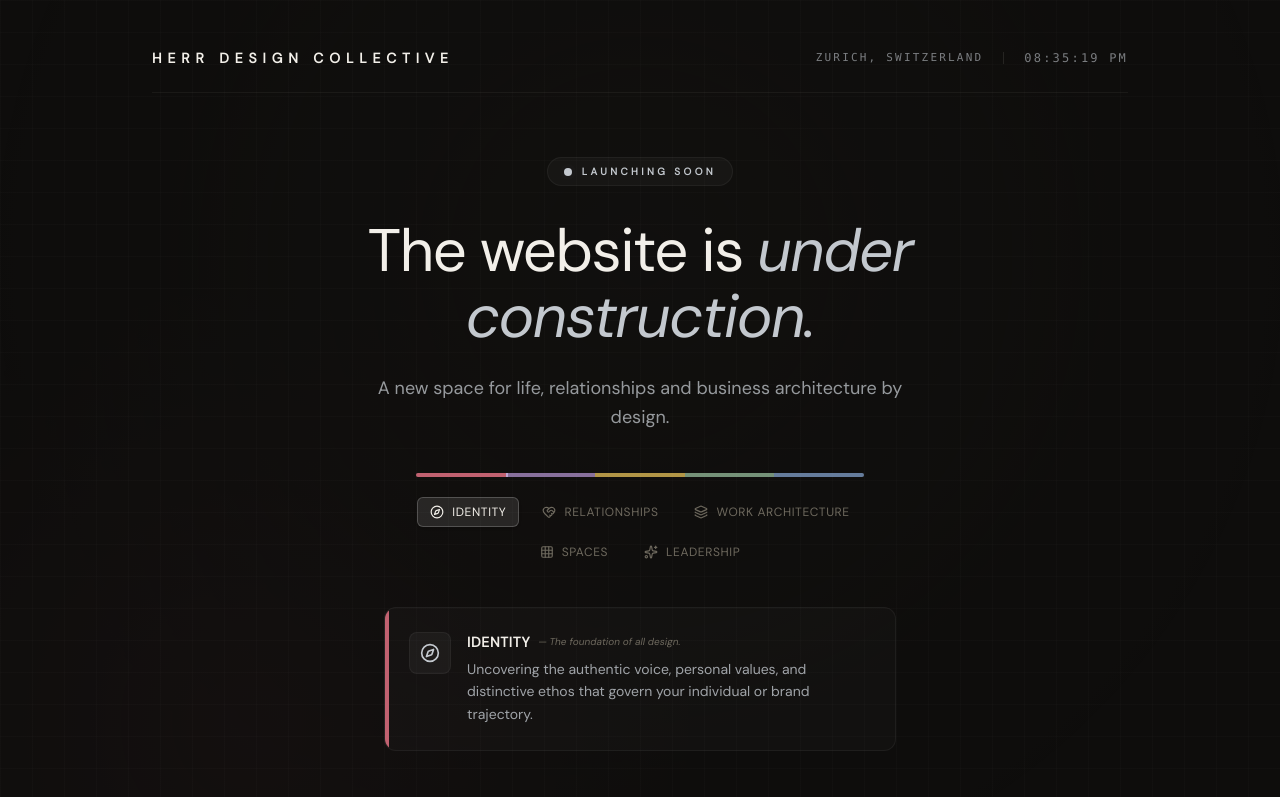
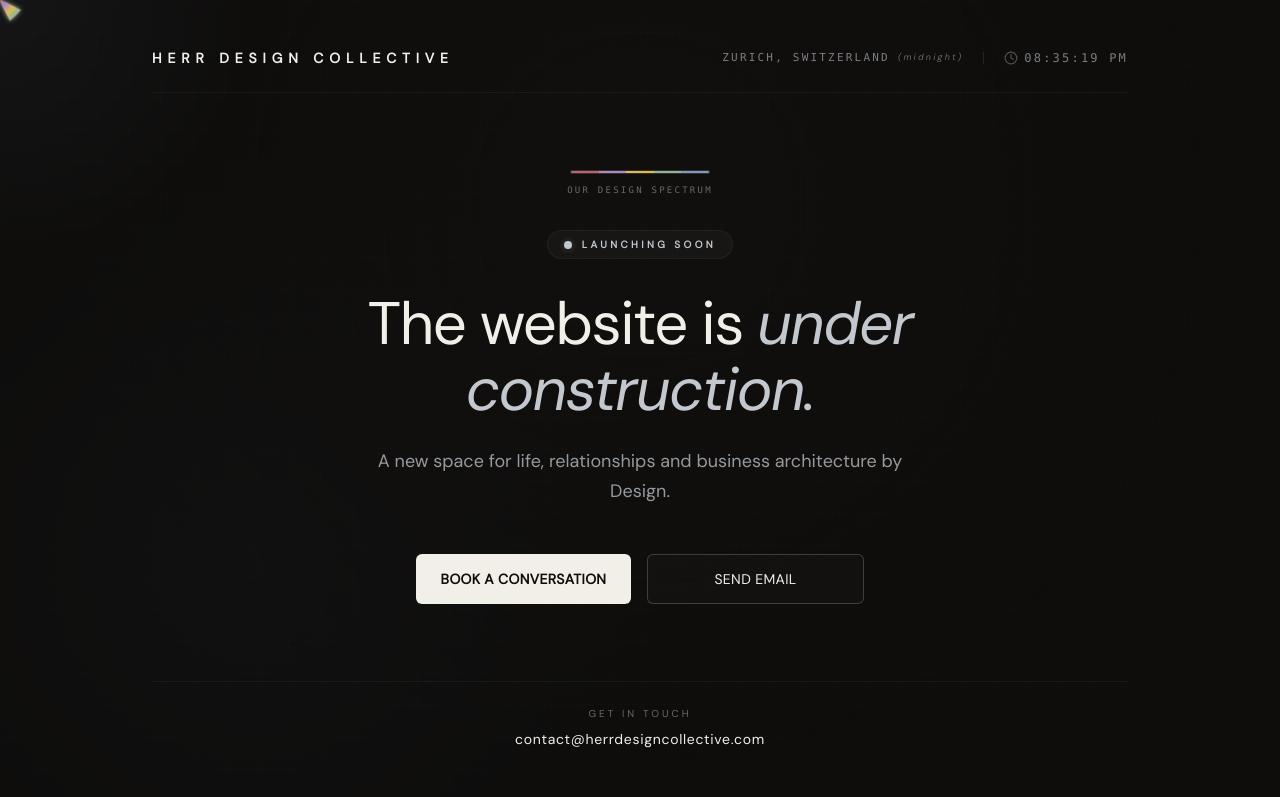
Before and after one commit to antonioherrera10/herr-design-collective, a React (Vite) app: page / in a window 1280 px wide. Shown: the top 797 px of the page. Built offline with nearby package versions, Linux system fonts and the light colour scheme.

Commit message:
refactor: simplify App component by removing unused motifs

```diff
--- a/src/App.tsx
+++ b/src/App.tsx
@@ -1,132 +1,172 @@
-import { useState, useEffect, FormEvent } from "react";
+import { useState, useEffect } from "react";
 import { motion, AnimatePresence } from "motion/react";
-import {
-  Compass,
-  HeartHandshake,
-  Layers,
-  Grid,
-  Sparkles,
-  Check,
-  ArrowRight,
-  Mail,
-  Calendar,
-  Clock,
-  MapPin,
-  Send
-} from "lucide-react";
+import { Clock } from "lucide-react";
 
-// Colors matched to the CSS prompt variables
-interface Motif {
-  id: string;
+interface Atmosphere {
   name: string;
-  color: string;
-  colorCode: string;
-  icon: any;
-  description: string;
-  philosophy: string;
+  glowColor: string;
 }
 
-const MOTIFS: Motif[] = [
-  {
-    id: "identity",
-    name: "Identity",
-    color: "bg-identity",
-    colorCode: "#C16170",
-    icon: Compass,
-    description: "The foundation of all design.",
-    philosophy: "Uncovering the authentic voice, personal values, and distinctive ethos that govern your individual or brand trajectory."
-  },
-  {
-    id: "relationships",
-    name: "Relationships",
-    color: "bg-relationships",
-    colorCode: "#A98AC4",
-    icon: HeartHandshake,
-    description: "Designing the bridges.",
-    philosophy: "Fostering deep, intentional resonance and structured harmony in how humans connect, collaborate, and co-create."
-  },
-  {
-    id: "work",
-    name: "Work Architecture",
-    color: "bg-work",
-    colorCode: "#E0BB52",
-    icon: Layers,
-    description: "Systems for vision flow.",
-    philosophy: "Creating systemic frameworks, tailored workflows, and scalable systems that convert pure vision into sustainable real-world impact."
-  },
-  {
-    id: "spaces",
-    name: "Spaces",
-    color: "bg-spaces",
-    colorCode: "#8FB694",
-    icon: Grid,
-    description: "Acoustic and spatial integrity.",
-    philosophy: "Curating balanced, physical and digital environments that inspire profound focus, ease, elegance, and intentional living."
-  },
-  {
-    id: "leadership",
-    name: "Leadership",
-    color: "bg-leadership",
-    colorCode: "#7B9AC4",
-    icon: Sparkles,
-    description: "Conscious stewardship.",
-    philosophy: "Forging authentic frameworks of presence and guidance that empower collectives to navigate deep complexity with poise and clarity."
+const getAtmosphere = (hour: number): Atmosphere => {
+  if (hour >= 5 && hour < 9) {
+    return { name: "Celestial Dawn", glowColor: "#C16170" };
+  } else if (hour >= 9 && hour < 17) {
+    return { name: "Solar Midday", glowColor: "#E0BB52" };
+  } else if (hour >= 17 && hour < 21) {
+    return { name: "Amethyst Dusk", glowColor: "#A98AC4" };
+  } else {
+    return { name: "Cosmic Midnight", glowColor: "#7B9AC4" };
   }
-];
+};
 
 export default function App() {
-  const [selectedMotif, setSelectedMotif] = useState<Motif>(MOTIFS[0]);
-  const [email, setEmail] = useState("");
-  const [isSubscribed, setIsSubscribed] = useState(false);
   const [currentTime, setCurrentTime] = useState("");
+  const [atmosphere, setAtmosphere] = useState<Atmosphere>({ name: "Solar Midday", glowColor: "#E0BB52" });
+  const [mousePos, setMousePos] = useState({ x: 0, y: 0 });
+  const [isHovered, setIsHovered] = useState(false);
+  const [isClicked, setIsClicked] = useState(false);
+  const [hoveredMotif, setHoveredMotif] = useState<string | null>(null);
 
-  // Format current local time dynamically
+  // Track cursor position for the ambient cursor aura and custom cursor element
+  useEffect(() => {
+    const handleMouseMove = (e: MouseEvent) => {
+      setMousePos({ x: e.clientX, y: e.clientY });
+    };
+    const handleMouseDown = () => setIsClicked(true);
+    const handleMouseUp = () => setIsClicked(false);
+
+    window.addEventListener("mousemove", handleMouseMove);
+    window.addEventListener("mousedown", handleMouseDown);
+    window.addEventListener("mouseup", handleMouseUp);
+
+    return () => {
+      window.removeEventListener("mousemove", handleMouseMove);
+      window.removeEventListener("mousedown", handleMouseDown);
+      window.removeEventListener("mouseup", handleMouseUp);
+    };
+  }, []);
+
+  // Format current Zurich/local time dynamically & calculate dynamic atmospheres
   useEffect(() => {
     const updateTime = () => {
       const now = new Date();
-      setCurrentTime(now.toLocaleTimeString([], { hour: '2-digit', minute: '2-digit', second: '2-digit' }));
+
+      const zurichTimeStr = now.toLocaleTimeString("en-US", {
+        timeZone: "Europe/Zurich",
+        hour12: false,
+        hour: "numeric",
+        minute: "2-digit",
+        second: "2-digit"
+      });
+
+      const userTimeStr = now.toLocaleTimeString([], { hour: '2-digit', minute: '2-digit', second: '2-digit' });
+      setCurrentTime(userTimeStr);
+
+      const zurichHour = parseInt(zurichTimeStr.split(":")[0], 10);
+      setAtmosphere(getAtmosphere(zurichHour));
     };
+
     updateTime();
     const interval = setInterval(updateTime, 1000);
     return () => clearInterval(interval);
   }, []);
 
-  const handleSubscribe = (e: FormEvent) => {
-    e.preventDefault();
-    if (email.trim() && email.includes("@")) {
-      // Simulate/Save to LocalStorage
-      const subscribers = JSON.parse(localStorage.getItem("herr_subscribers") || "[]");
-      subscribers.push({ email, timestamp: new Date().toISOString() });
-      localStorage.setItem("herr_subscribers", JSON.stringify(subscribers));
-
-      setIsSubscribed(true);
-      setTimeout(() => {
-        setEmail("");
-      }, 3000);
-    }
-  };
+  // Frame paths for clean custom morphing cursor (4 matching control points)
+  const trianglePath = "M 4 4 L 20 12 L 12 20 L 4 4 Z";
+  const squarePath = "M 4 4 L 20 4 L 20 20 L 4 20 Z";
 
   return (
-    <div className="min-h-screen bg-ink text-warm-white font-sans flex flex-col relative overflow-hidden select-none">
+    <div
+      className="min-h-screen bg-ink text-warm-white font-sans flex flex-col relative overflow-hidden select-none md:cursor-none"
+      onMouseEnter={() => setIsHovered(true)}
+      onMouseLeave={() => setIsHovered(false)}
+    >
 
-      {/* Background Radial Ambient Accents */}
+      {/* Dynamic Spectrum Custom Floating Cursor */}
+      {isHovered && (
+        <motion.div
+          className="fixed pointer-events-none z-50 hidden md:block"
+          style={{
+            left: 0,
+            top: 0,
+            x: mousePos.x - 4, // Aligned to visual tip (4, 4)
+            y: mousePos.y - 4,
+          }}
+          animate={{
+            scale: isClicked ? 0.75 : 1.1,
+            rotate: isClicked ? 45 : 0
+          }}
+          transition={{
+            type: "spring",
+            stiffness: 400,
+            damping: 24,
+            mass: 0.6
+          }}
+        >
+          <svg width="28" height="28" viewBox="0 0 24 24" fill="none" xmlns="http://www.w3.org/2000/svg">
+            <defs>
+              <linearGradient id="cursor-spectrum" x1="0%" y1="0%" x2="100%" y2="100%">
+                <stop offset="0%" stopColor="#C16170" />
+                <stop offset="25%" stopColor="#A98AC4" />
+                <stop offset="50%" stopColor="#E0BB52" />
+                <stop offset="75%" stopColor="#8FB694" />
+                <stop offset="100%" stopColor="#7B9AC4" />
+              </linearGradient>
+              <filter id="cursor-glow" x="-20%" y="-20%" width="140%" height="140%">
+                <feGaussianBlur stdDeviation="2" result="blur" />
+                <feComposite in="SourceGraphic" in2="blur" operator="over" />
+              </filter>
+            </defs>
+            <motion.path
+              d={isClicked ? squarePath : trianglePath}
+              fill="url(#cursor-spectrum)"
+              stroke="rgba(242,239,233,0.3)"
+              strokeWidth="1"
+              strokeLinejoin="round"
+              filter="url(#cursor-glow)"
+              transition={{
+                type: "spring",
+                stiffness: 300,
+                damping: 20
+              }}
+            />
+          </svg>
+        </motion.div>
+      )}
+
+      {/* Background Radial Ambient Accents (Atmospheric color shifts dynamically) */}
       <div
         className="absolute inset-0 pointer-events-none transition-all duration-1000 ease-in-out opacity-25"
         style={{
           backgroundImage: `
             radial-gradient(circle at 50% 25%, #1A1815 0%, transparent 65%),
-            radial-gradient(circle at 20% 70%, ${selectedMotif.colorCode}22 0%, transparent 35%)
+            radial-gradient(circle at 20% 70%, ${atmosphere.glowColor}1c 0%, transparent 35%)
           `
         }}
       />
 
+      {/* Interactive Cursor Light Aura (Smoothly tracks across desktop grids) */}
+      {isHovered && (
+        <div
+          className="absolute pointer-events-none opacity-35 transition-shadow duration-300 mix-blend-screen hidden md:block"
+          style={{
+            left: 0,
+            top: 0,
+            width: "500px",
+            height: "500px",
+            transform: `translate3d(calc(${mousePos.x}px - 250px), calc(${mousePos.y}px - 250px), 0)`,
+            background: `radial-gradient(circle, ${atmosphere.glowColor}25 0%, transparent 70%)`
+          }}
+        />
+      )}
+
       {/* Overlay subtle mesh/grid effect */}
-      <div className="absolute inset-0 bg-[linear-gradient(rgba(242,239,233,0.015)_1px,transparent_1px),linear-gradient(90deg,rgba(242,239,233,0.015)_1px,transparent_1px)] bg-[size:32px_32px] pointer-events-none" />
+      <div className="absolute inset-0 bg-[linear-gradient(rgba(242,239,233,0.012)_1px,transparent_1px),linear-gradient(90deg,rgba(242,239,233,0.012)_1px,transparent_1px)] bg-[size:32px_32px] pointer-events-none" />
 
       {/* Main Structural Frame */}
       <div className="flex-1 w-full max-w-5xl mx-auto px-6 py-8 md:py-12 flex flex-col justify-between items-center relative z-10">
 
-        {/* TOP BAR */}
+        {/* TOP BAR / HEADER */}
         <header className="w-full flex flex-col sm:flex-row justify-between items-center gap-4 sm:gap-0 border-b border-warm-white/5 pb-6">
           <motion.div
             initial={{ opacity: 0, y: -10 }}
@@ -145,14 +185,64 @@ export default function App() {
             transition={{ duration: 0.8, delay: 0.2 }}
             className="flex items-center gap-5 text-[11px] uppercase tracking-[0.2em] text-platinum/60 font-medium font-mono"
           >
-            <span>Zurich, Switzerland</span>
+            <div className="flex items-center gap-2">
+              <span>Zurich, Switzerland</span>
+              <span className="text-[9px] text-stone-custom italic font-light font-sans lowercase">({atmosphere.name.split(" ")[1]})</span>
+            </div>
             <div className="h-3 w-[1px] bg-warm-white/10" />
-            <span className="text-xs">{currentTime || "12:20:00 PM"}</span>
+            <div className="flex items-center gap-1.5 font-mono text-xs">
+              <Clock className="w-3.5 h-3.5 text-stone-custom animate-pulse" />
+              <span>{currentTime || "12:00:00 PM"}</span>
+            </div>
           </motion.div>
         </header>
 
         {/* HERO / CENTRAL AREA */}
-        <main className="w-full py-10 md:py-16 flex flex-col items-center justify-center flex-1 max-w-3xl">
+        <main className="w-full py-12 md:py-16 flex flex-col items-center justify-center flex-1 max-w-3xl">
+
+          {/* Feature 2: Interactive Micro-Spectrum bar with hover motif tooltips */}
+          <div className="flex flex-col items-center mb-8 relative">
+            <motion.div
+              initial={{ opacity: 0, scale: 0.95 }}
+              animate={{ opacity: 1, scale: 1 }}
+              transition={{ duration: 0.6 }}
+              className="h-[4px] w-[140px] rounded-full overflow-hidden flex cursor-crosshair border border-white/5 bg-white/10 relative"
+            >
+              {[
+                { name: "Identity Motif", color: "#C16170" },
+                { name: "Relationships Motif", color: "#A98AC4" },
+                { name: "Work Architecture Motif", color: "#E0BB52" },
+                { name: "Spaces Motif", color: "#8FB694" },
+                { name: "Leadership Motif", color: "#7B9AC4" }
+              ].map((m, i) => (
+                <div
+                  key={i}
+                  onMouseEnter={() => setHoveredMotif(m.name)}
+                  onMouseLeave={() => setHoveredMotif(null)}
+                  className="h-full flex-1 transition-all duration-300 hover:scale-y-125"
+                  style={{ backgroundColor: m.color }}
+                  title={m.name}
+                />
+              ))}
+            </motion.div>
+
+            {/* Soft subtle label showing the signature motifs on scroll/hover */}
+            <div className="h-4 mt-2 flex items-center justify-center">
+              {hoveredMotif ? (
+                <motion.span
+                  initial={{ opacity: 0, y: 4 }}
+                  animate={{ opacity: 0.9, y: 0 }}
+                  className="text-[10px] uppercase tracking-[0.25em] text-platinum font-mono font-medium"
+                >
+                  {hoveredMotif}
+                </motion.span>
+              ) : (
+                <span className="text-[9px] uppercase tracking-[0.25em] text-stone-custom font-mono">
+                  our design spectrum
+                </span>
+              )}
+            </div>
+          </div>
 
           {/* Pulsing Status indicator */}
           <motion.div
@@ -180,110 +270,41 @@ export default function App() {
             The website is <span className="italic font-normal text-platinum">under construction.</span>
           </motion.h1>
 
-          {/* Subtitle/Lede */}
+          {/* Clean Literal Copy */}
           <motion.p
             initial={{ opacity: 0, y: 15 }}
             animate={{ opacity: 1, y: 0 }}
             transition={{ duration: 0.8, delay: 0.4 }}
-            className="text-base sm:text-lg text-platinum/75 font-light text-center max-w-xl mb-10 leading-relaxed"
+            className="text-base sm:text-lg text-platinum/75 font-light text-center max-w-xl mb-12 leading-relaxed"
           >
-            A new space for life, relationships and business architecture by design.
+            A new space for life, relationships and business architecture by Design.
           </motion.p>
 
-          {/* Dynamic Interactive Prism Spectrum Bar */}
-          <div className="w-full max-w-md mx-auto mb-10">
-            {/* The multi-colored spectrum bar (interactive triggers) */}
-            <div className="flex h-1 w-full bg-white/10 rounded-full overflow-hidden mb-5">
-              {MOTIFS.map((motif) => (
-                <button
-                  key={motif.id}
-                  onClick={() => setSelectedMotif(motif)}
-                  className={`flex-1 h-full cursor-pointer transition-all duration-300 hover:opacity-80 active:scale-x-95 ${motif.color} ${
-                    selectedMotif.id === motif.id ? "ring-2 ring-white scale-y-150" : "opacity-75"
-                  }`}
-                  title={`View details on: ${motif.name}`}
-                />
-              ))}
-            </div>
-
-            {/* Selector Buttons */}
-            <div className="flex flex-wrap items-center justify-center gap-1.5 sm:gap-2.5">
-              {MOTIFS.map((motif) => {
-                const IconComponent = motif.icon;
-                const isSelected = selectedMotif.id === motif.id;
-                return (
-                  <button
-                    key={motif.id}
-                    onClick={() => setSelectedMotif(motif)}
-                    className={`flex items-center gap-2 px-3 py-1.5 rounded-md border text-xs tracking-wider uppercase transition-all duration-200 cursor-pointer ${
-                      isSelected
-                        ? `bg-white/10 border-white/20 text-warm-white font-medium shadow-sm`
-                        : "bg-transparent border-transparent text-stone-custom hover:text-platinum"
-                    }`}
-                  >
-                    <IconComponent className={`w-3.5 h-3.5 ${isSelected ? "text-warm-white" : "text-stone-custom"}`} />
-                    <span>{motif.name}</span>
-                  </button>
-                );
-              })}
-            </div>
-          </div>
-
-          {/* Interactive motif explanation panel */}
-          <div className="w-full max-w-lg mb-12">
-            <AnimatePresence mode="wait">
-              <motion.div
-                key={selectedMotif.id}
-                initial={{ opacity: 0, y: 8 }}
-                animate={{ opacity: 1, y: 0 }}
-                exit={{ opacity: 0, y: -8 }}
-                transition={{ duration: 0.3 }}
-                className="bg-white/[0.02] border border-white/5 rounded-xl p-6 relative overflow-hidden"
-              >
-                {/* Visual marker */}
-                <div className={`absolute left-0 top-0 bottom-0 w-1 ${selectedMotif.color}`} />
-
-                <div className="flex items-start gap-4">
-                  <div className={`p-2.5 rounded-lg bg-white/[0.04] text-warm-white border border-white/5`}>
-                    <selectedMotif.icon className="w-5 h-5 text-platinum" />
-                  </div>
-                  <div className="space-y-1.5 flex-1">
-                    <div className="flex items-center gap-2">
-                      <h3 className="text-sm font-semibold tracking-wider text-warm-white uppercase">
-                        {selectedMotif.name}
-                      </h3>
-                      <span className="text-[10px] text-stone-custom italic font-light">— {selectedMotif.description}</span>
-                    </div>
-                    <p className="text-sm text-platinum/80 leading-relaxed font-light">
-                      {selectedMotif.philosophy}
-                    </p>
-                  </div>
-                </div>
-              </motion.div>
-            </AnimatePresence>
-          </div>
-
           {/* Call to Actions */}
-          <div className="w-full max-w-md flex flex-col items-center">
-            {/* CTAs */}
-            <div className="flex flex-col sm:flex-row gap-3.5 w-full">
+          <motion.div
+            initial={{ opacity: 0, y: 15 }}
+            animate={{ opacity: 1, y: 0 }}
+            transition={{ duration: 0.8, delay: 0.5 }}
+            className="w-full max-w-md flex flex-col items-center"
+          >
+            <div className="flex flex-col sm:flex-row gap-4 w-full">
               <a
                 href="https://calendar.app.google/yw5MvmwjxNNZKnqT9"
                 target="_blank"
                 rel="noopener noreferrer"
-                className="flex-1 inline-flex items-center justify-center gap-2 bg-warm-white hover:bg-white text-ink transition-all duration-200 py-3.5 px-6 rounded-md text-sm font-semibold tracking-wide text-center uppercase"
+                className="flex-1 inline-flex items-center justify-center bg-warm-white hover:bg-white text-ink transition-all duration-200 py-3.5 px-6 rounded-md text-sm font-semibold tracking-wide text-center uppercase cursor-pointer"
               >
                 <span>Book a Conversation</span>
               </a>
 
               <a
                 href="mailto:contact@herrdesigncollective.com"
-                className="flex-1 inline-flex items-center justify-center gap-2 border border-warm-white/20 hover:border-warm-white/40 bg-white/[0.02] hover:bg-white/[0.05] transition-all duration-200 py-3.5 px-6 rounded-md text-sm font-medium tracking-wide text-center uppercase"
+                className="flex-1 inline-flex items-center justify-center border border-warm-white/20 hover:border-warm-white/40 bg-white/[0.02] hover:bg-white/[0.05] transition-all duration-200 py-3.5 px-6 rounded-md text-sm font-medium tracking-wide text-center uppercase cursor-pointer"
               >
                 <span>Send Email</span>
               </a>
             </div>
-          </div>
+          </motion.div>
 
         </main>
 
@@ -294,7 +315,7 @@ export default function App() {
           </span>
           <a
             href="mailto:contact@herrdesigncollective.com"
-            className="text-sm tracking-wider hover:text-platinum transition-colors duration-200 border-b border-transparent hover:border-platinum pb-0.5"
+            className="text-sm tracking-wider hover:text-platinum transition-colors duration-200 border-b border-transparent hover:border-platinum pb-0.5 pointer-events-auto cursor-pointer"
           >
             contact@herrdesigncollective.com
           </a>
```
